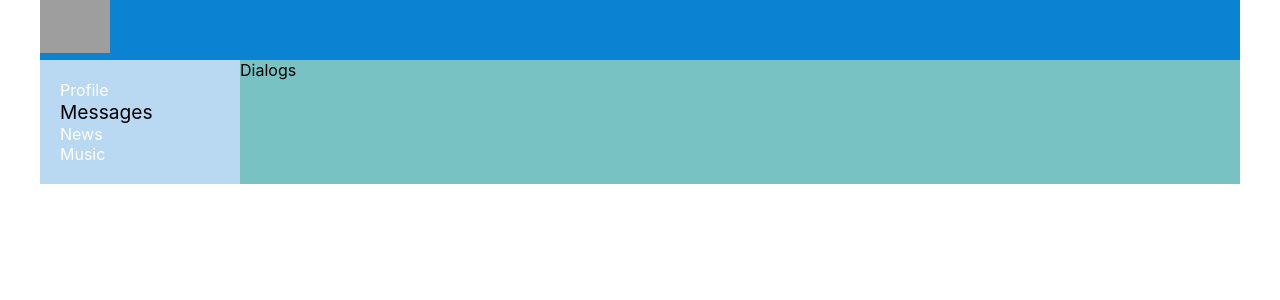
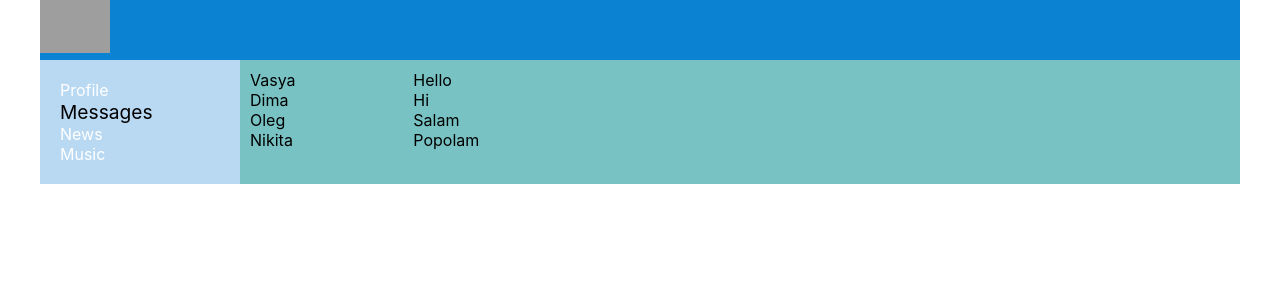
Before and after one commit to t03ya/newera, a React (Create React App) app: page /dialogs in a window 1280 px wide. Shown: the top 300 px of the page. Built offline with nearby package versions, Linux system fonts and the light colour scheme; grey boxes are pictures that could not be loaded.

Commit message:
add dialogs

```diff
--- a/src/components/Dialogs/Dialogs.jsx
+++ b/src/components/Dialogs/Dialogs.jsx
@@ -1,9 +1,21 @@
 import React from "react";
+import s from './Dialogs.module.css'
 
 const Dialogs = (props) => {
     return (
-        <div>
-            Dialogs
+        <div className={s.dialogStyle}>
+            <div className={s.dialogs}>
+                <div className={s.dialogItem}>Vasya</div>
+                <div className={s.dialogItem}>Dima</div>
+                <div className={s.dialogItem}>Oleg</div>
+                <div className={s.dialogItem}>Nikita</div>
+            </div>
+            <div className={s.messages}>
+                <div className={s.messageItem}>Hello</div>
+                <div className={s.messageItem}>Hi</div>
+                <div className={s.messageItem}>Salam</div>
+                <div className={s.messageItem}>Popolam</div>
+            </div>
         </div>
     )
 }
--- a/src/components/Dialogs/Dialogs.module.css
+++ b/src/components/Dialogs/Dialogs.module.css
@@ -0,0 +1,9 @@
+.dialogStyle {
+    display: grid;
+    grid-template-columns: 2fr 10fr;
+    padding: 10px;
+}
+
+.dialogs {
+
+}
```
Also changed, not shown: src/components/Navbar/Navbar.module.css (+8 -8 lines).
